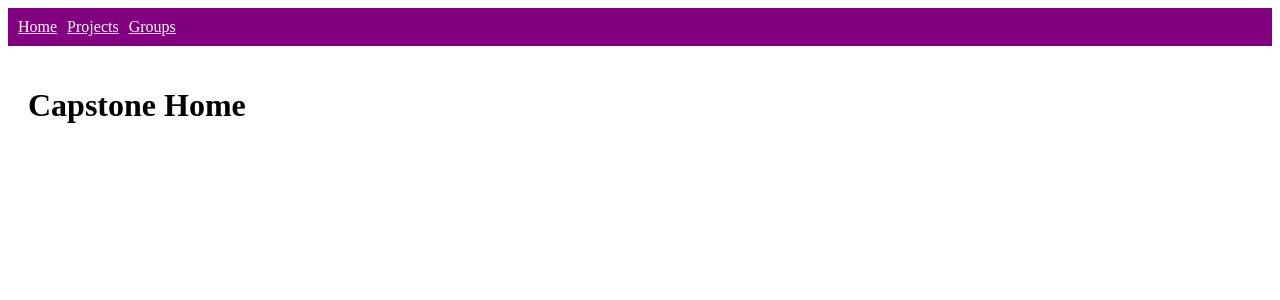
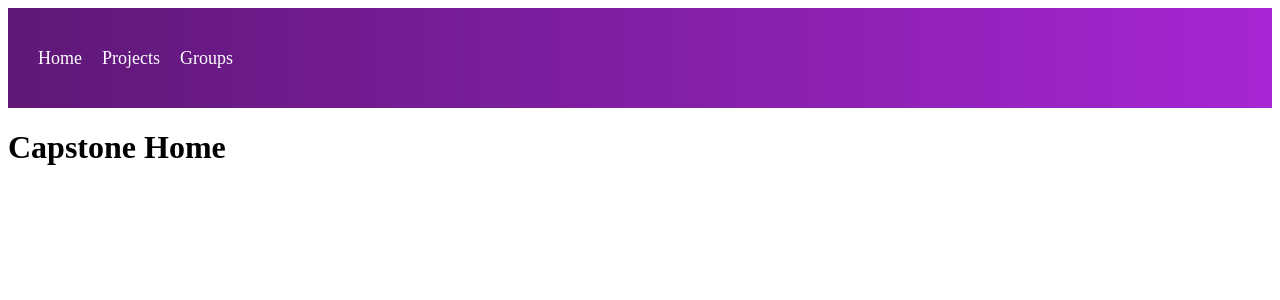
Before and after one commit to AbdullahJawed1/Capstone, a React (Vite) app in the folder Capstone/: page / in a window 1280 px wide. Shown: the top 300 px of the page. Built offline with nearby package versions, Linux system fonts and the light colour scheme.

Commit message:
made style.css and modified NavBar component
i love reactJS

```diff
--- a/Capstone/index.html
+++ b/Capstone/index.html
@@ -2,12 +2,13 @@
 <html lang="en">
   <head>
     <meta charset="UTF-8" />
-    <link rel="icon" type="image/svg+xml" href="/vite.svg" />
+    <!-- <link rel="icon" type="image/svg+xml" href="/vite.svg" /> -->
     <meta name="viewport" content="width=device-width, initial-scale=1.0" />
+    <link rel="stylesheet" href="./src/style.css">
     <title>CapStone</title>
   </head>
   <body>
     <div id="root"></div>
-    <script type="module" src="/src/main.jsx"></script>
+    <script type="module" src="/src/Main.jsx"></script>
   </body>
 </html>
--- a/Capstone/src/App.jsx
+++ b/Capstone/src/App.jsx
@@ -1,5 +1,6 @@
 import { BrowserRouter, Route, Routes } from "react-router-dom"
-import HomePage from "./homepage"
+import HomePage from "./HomePage"
+import ProjectsPage from "./ProjectsPage"
 
 function App() {
 
--- a/Capstone/src/GroupsPage.jsx
+++ b/Capstone/src/GroupsPage.jsx
@@ -2,7 +2,7 @@ import React from 'react';
 
 const GroupsPage = () => {
   return (
-    <div style={{ background: 'white', padding: '20px' }}>
+    <div>
       <h1>Capstone Groups</h1>
       {/* Your groups page content goes here */}
     </div>
--- a/Capstone/src/NavBar.jsx
+++ b/Capstone/src/NavBar.jsx
@@ -2,14 +2,12 @@
 import React from 'react';
 import { Link } from 'react-router-dom';
 
-const NavBar = () => {
+export default function NavBar() {
   return (
-    <nav style={{ background: '#800080', padding: '10px', color: 'white' }}>
-      <Link to="/" style={{ color: 'white', marginRight: '10px' }}>Home</Link>
-      <Link to="/projects" style={{ color: 'white', marginRight: '10px' }}>Projects</Link>
-      <Link to="/groups" style={{ color: 'white' }}>Groups</Link>
+    <nav className="navbar">
+      <Link className="navbar--home"to="/">Home</Link>
+      <Link className="navbar--projects" to="/projects">Projects</Link>
+      <Link className="navbar--groups" to="/groups">Groups</Link>
     </nav>
   );
 };
-
-export default NavBar;
--- a/Capstone/src/ProjectsPage.jsx
+++ b/Capstone/src/ProjectsPage.jsx
@@ -1,13 +1,15 @@
 // components/ProjectsPage.js
 import React from 'react';
+import NavBar from './NavBar';
 
-const ProjectsPage = () => {
+export default function ProjectsPage() {
   return (
-    <div style={{ background: 'white', padding: '20px' }}>
-      <h1>Capstone Projects</h1>
-      {/* Your projects page content goes here */}
+    <div>
+      <NavBar />
+      <div>
+        <h1>Capstone Projects</h1>
+        {/* Your projects page content goes here */}
+      </div>
     </div>
   );
 };
-
-export default ProjectsPage;
--- a/Capstone/src/homepage.jsx
+++ b/Capstone/src/homepage.jsx
@@ -1,6 +1,3 @@
-
-
-
 // components/HomePage.js
 import React from 'react';
 import NavBar from './NavBar';
@@ -8,15 +5,13 @@ import NavBar from './NavBar';
 const HomePage = () => {
   return (
     <>
-    <NavBar></NavBar>
-
-    <div style={{ background: 'white', padding: '20px' }}>
+    <NavBar />
+    <div>
       <h1>Capstone Home</h1>
       {/* Your home page content goes here */}
     </div>
 
     </>
-
   );
 };
 
--- /dev/null
+++ b/Capstone/src/style.css
@@ -0,0 +1,19 @@
+
+/* body */
+
+
+.navbar {
+    display: flex;
+    align-items: center;
+    height: 60px;
+    background: linear-gradient(90deg, #5f1878 1.18%, #A626D3 100%);
+    color: white;
+    padding: 20px;
+}
+
+.navbar--home,.navbar--projects,.navbar--groups {
+    color: white;
+    padding: 10px;
+    text-decoration: none;
+    font-size: 18px;
+}
```
